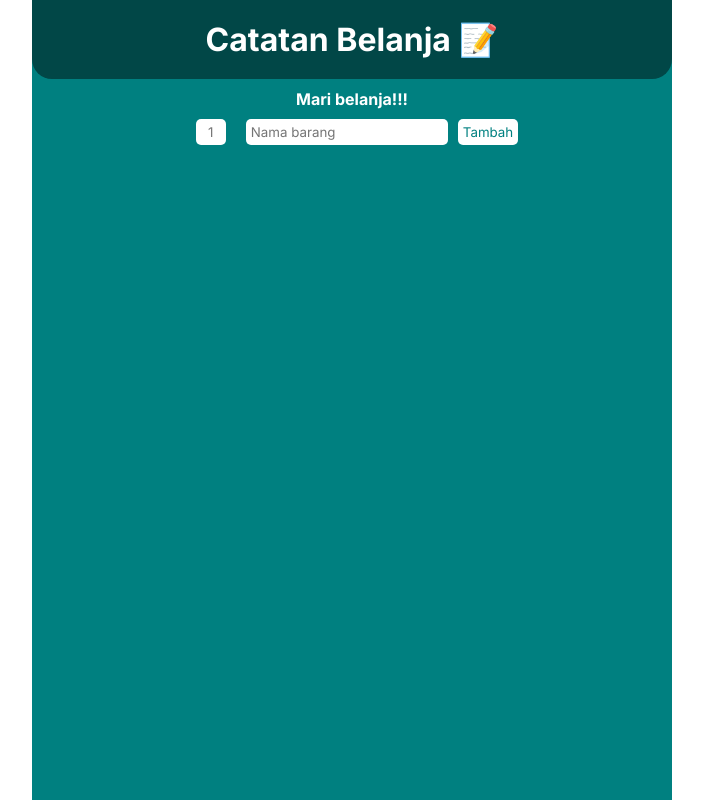
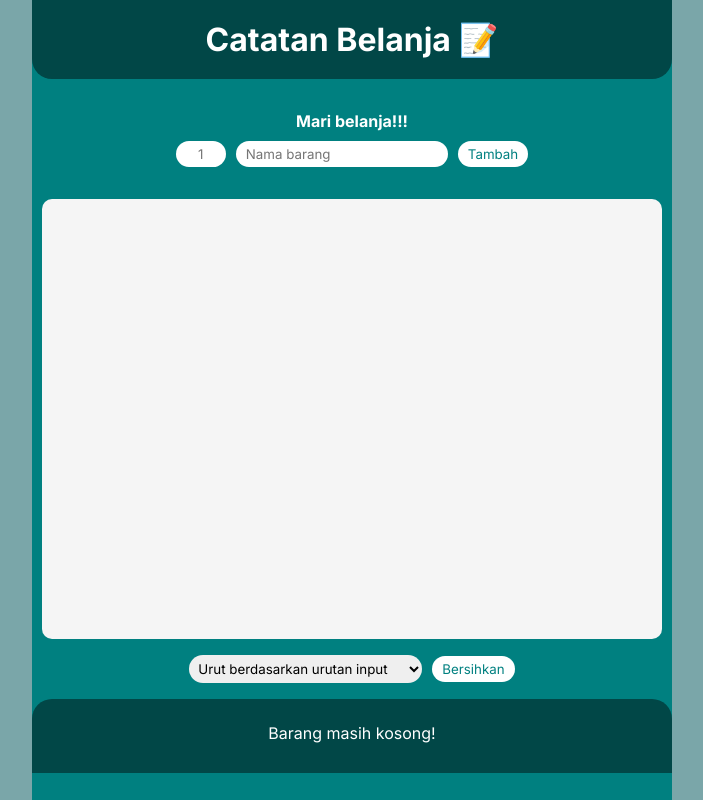
Before and after one commit to tubagusdylan/daftar-belanja-app, a Vue app: page / in a window 1280 px wide. Shown: the whole page, without its empty margins (288-991 px from the left). Built offline with nearby package versions, Linux system fonts and the light colour scheme.

Commit message:
add list, sort, and info component

```diff
--- a/src/App.vue
+++ b/src/App.vue
@@ -1,20 +1,31 @@
 <template>
-  <div class="container">
-    <Header />
-    <Input />
+  <div class="background">
+    <div class="container">
+      <Header />
+      <Input />
+      <ListBelanja />
+      <ListControl />
+      <Info />
+    </div>
   </div>
 </template>
 
 <script setup>
   import Header from "./components/Header.vue";
   import Input from "./components/Input.vue";
+  import ListBelanja from "./components/ListBelanja.vue";
+  import ListControl from "./components/ListControl.vue";
+  import Info from "./components/Info.vue";
 </script>
 
 <style scoped>
+  .background {
+    background-color: rgb(122, 166, 169);
+  }
   .container {
     width: 100%;
     height: 100vh;
-    background: teal;
+    background-color: teal;
     margin: 0 auto;
   }
 
--- /dev/null
+++ b/src/components/Info.vue
@@ -0,0 +1,19 @@
+<template>
+  <div class="footer">
+    <p>Barang masih kosong!</p>
+  </div>
+</template>
+
+<script setup></script>
+
+<style scoped>
+  .footer {
+    text-align: center;
+    color: white;
+    background-color: rgb(1, 71, 71);
+    height: 4.6rem;
+    padding: 1.5em 0;
+    border-top-left-radius: 20px;
+    border-top-right-radius: 20px;
+  }
+</style>
--- a/src/components/Input.vue
+++ b/src/components/Input.vue
@@ -1,9 +1,11 @@
 <template>
   <div class="input-wrapper">
     <h4>Mari belanja!!!</h4>
-    <input type="text" placeholder="1" class="jumlah-barang" />
-    <input type="text" placeholder="Nama barang" class="nama-barang" />
-    <button>Tambah</button>
+    <form>
+      <input type="text" placeholder="1" class="jumlah-barang" />
+      <input type="text" placeholder="Nama barang" class="nama-barang" />
+      <button>Tambah</button>
+    </form>
   </div>
 </template>
 
@@ -12,6 +14,7 @@
 <style scoped>
   .input-wrapper {
     text-align: center;
+    margin: 2rem 0;
   }
 
   h4 {
@@ -21,9 +24,9 @@
 
   input {
     display: inline-block;
-    margin: 0 10px;
+    margin-right: 10px;
     border: none;
-    border-radius: 5px;
+    border-radius: 50px;
   }
 
   input:focus {
@@ -31,19 +34,19 @@
   }
 
   .jumlah-barang {
-    width: 30px;
+    width: 50px;
     padding: 5px;
     text-align: center;
   }
 
   .nama-barang {
-    padding: 5px;
+    padding: 5px 10px;
   }
 
   button {
-    padding: 5px;
+    padding: 5px 10px;
     border: none;
-    border-radius: 5px;
+    border-radius: 50px;
     background-color: white;
     color: teal;
   }
--- /dev/null
+++ b/src/components/ListBelanja.vue
@@ -0,0 +1,30 @@
+<template>
+  <div class="list-container">
+    <div class="list-wrapper"></div>
+  </div>
+</template>
+
+<script setup></script>
+
+<style scoped>
+  .list-container {
+    height: 55vh;
+    background: whitesmoke;
+    border-radius: 10px;
+    padding: 10px 0;
+    margin: 0 10px;
+    overflow-y: auto;
+  }
+
+  .list-wrapper {
+    width: 100%;
+    margin: 5px auto;
+    padding: 0 20px;
+  }
+
+  @media (min-width: 768px) {
+    .list-wrapper {
+      width: 70%;
+    }
+  }
+</style>
--- /dev/null
+++ b/src/components/ListControl.vue
@@ -0,0 +1,44 @@
+<template>
+  <div class="input-wrapper">
+    <select name="sorting" id="sorting" class="option-sort">
+      <option value=" ">Urut berdasarkan urutan input</option>
+      <option value=" ">Urut berdasarkan abjad</option>
+      <option value=" ">Urut berdasarkan jumlah barang</option>
+    </select>
+    <button>Bersihkan</button>
+  </div>
+</template>
+
+<script setup></script>
+
+<style scoped>
+  .input-wrapper {
+    text-align: center;
+    margin: 1rem 0;
+  }
+
+  .option-sort {
+    margin-right: 10px;
+    border-radius: 50px;
+    padding: 5px;
+    border: none;
+  }
+
+  .option-sort:focus {
+    outline: 3px solid skyblue;
+  }
+
+  button {
+    padding: 5px 10px;
+    border-radius: 50px;
+    border: none;
+    background-color: white;
+    color: teal;
+  }
+
+  button:hover {
+    background-color: rgb(0, 71, 71);
+    color: white;
+    cursor: pointer;
+  }
+</style>
```
